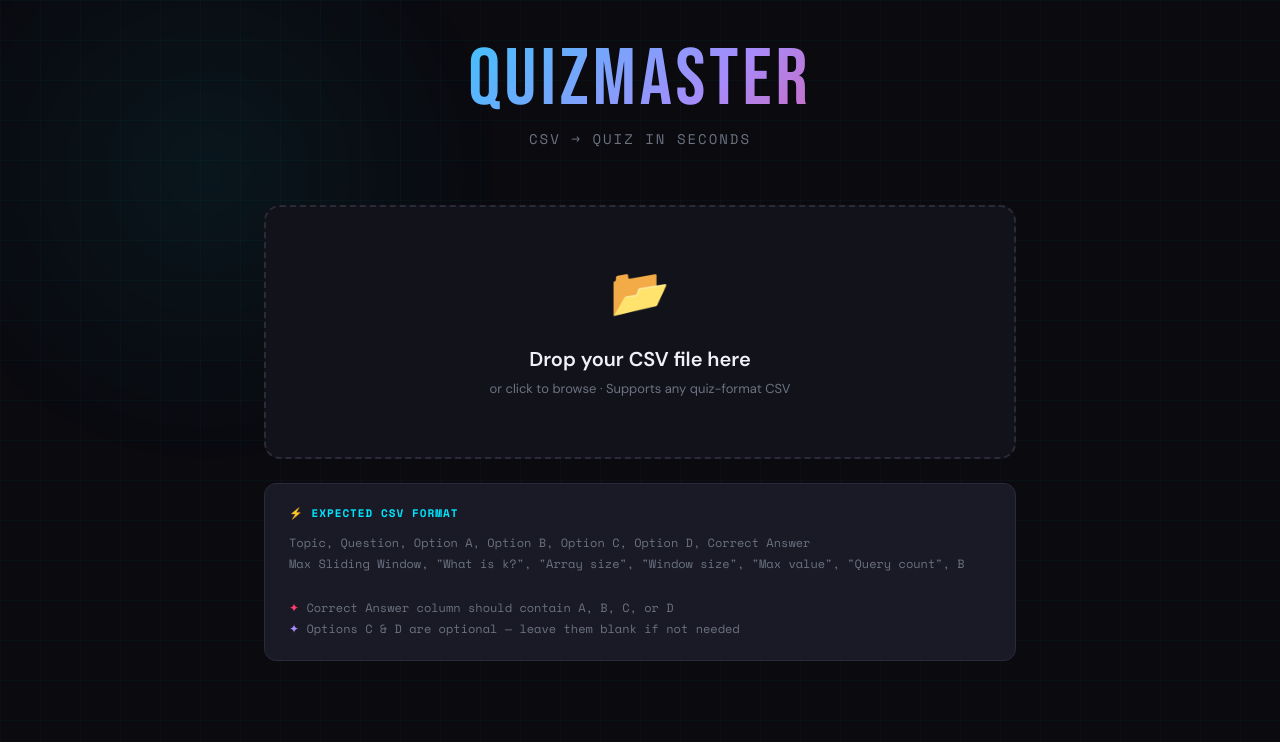
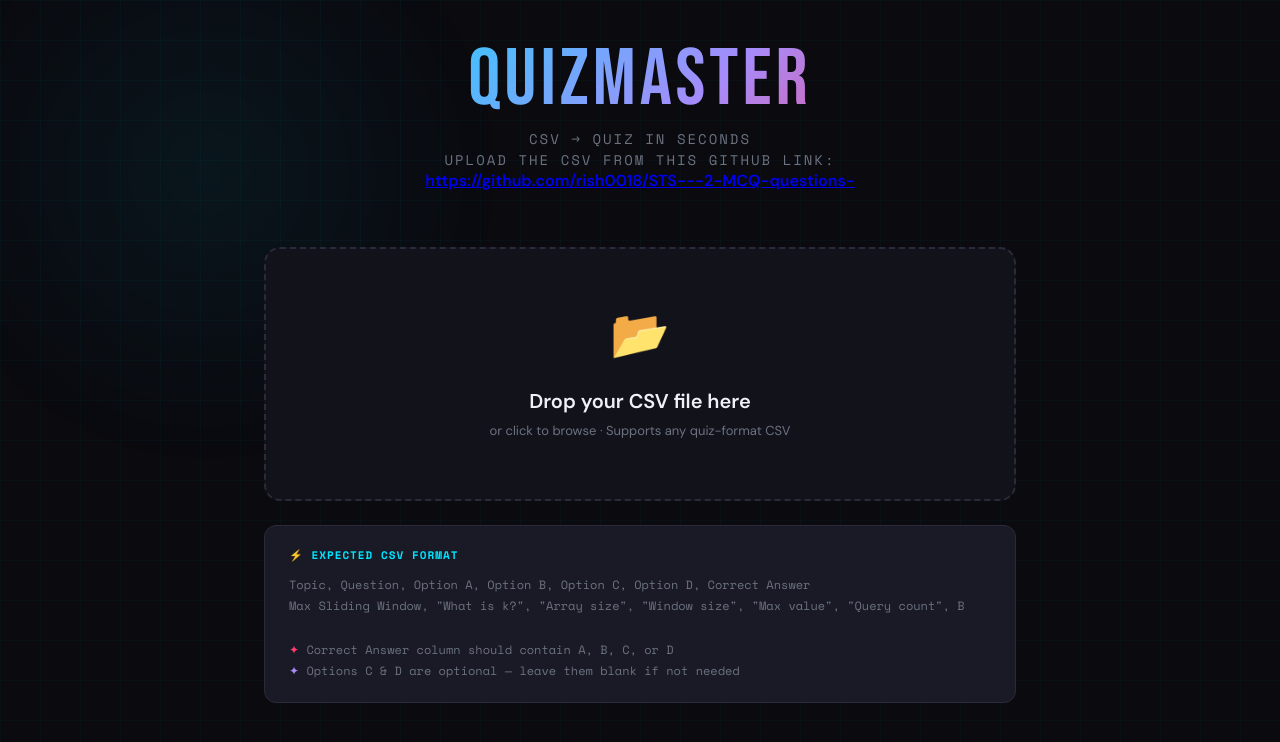
Before and after one commit to rish0018/STS---2-MCQ-questions-, a plain HTML site: page index.html in a window 1280 px wide. Drawn offline with nearby package versions, Linux system fonts and the light colour scheme.

Commit message:
Made a link change so user can get into from the csv file from this git repo

```diff
--- a/index.html
+++ b/index.html
@@ -615,6 +615,8 @@
   <header>
     <div class="logo">QuizMaster</div>
     <p>CSV → Quiz in seconds</p>
+    <p>Upload the csv from this github link:</p>
+    <h4><a href="https://github.com/rish0018/STS---2-MCQ-questions-" target="_blank"> https://github.com/rish0018/STS---2-MCQ-questions- </a></h4>
   </header>
 
   <!-- UPLOAD -->
```
